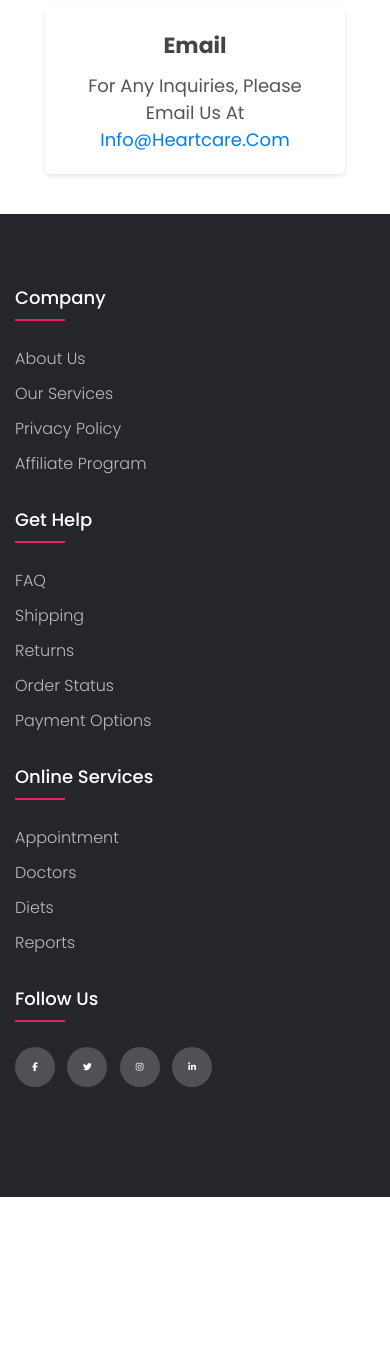
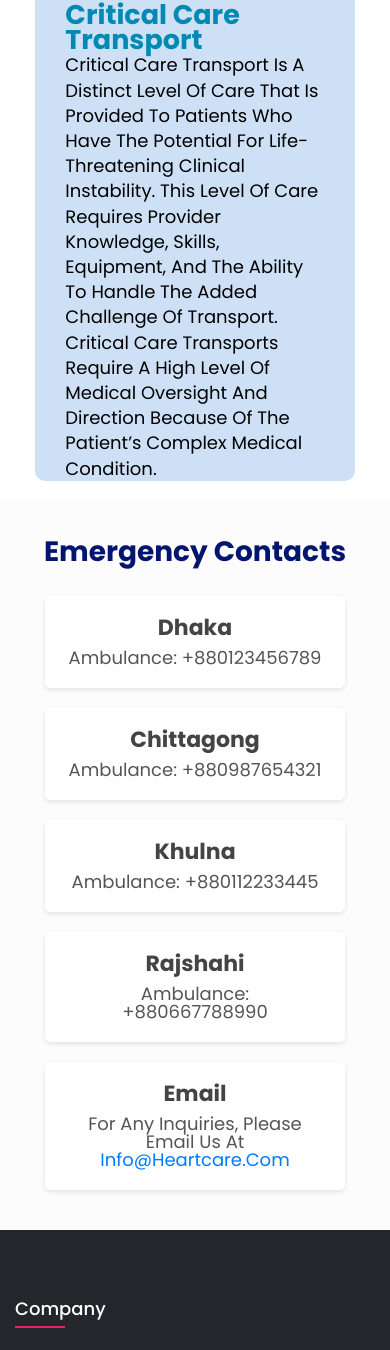
Before and after one commit to Dhoritri/Heart-Health-Monitoring-System, a PHP site: page /ambulance.html in a window 390 px wide. Shown: the part 1908-3258 px from the top of the page. Before the commit the page ends 3105 px from the top, so only its background shows below. Run offline with PHP 8.4, Linux system fonts and the light colour scheme.

Commit message:
ambulance v2                   up

```diff
--- a/ambulance.html
+++ b/ambulance.html
@@ -12,7 +12,7 @@
     <a href="#" class="logo"><i class="fas fa-heartbeat"></i>Heart<i>C</i>are.</a>
     <div class="nav-link">
         <nav class="nav">
-            <a href="index.html" class="nvlink">Home</a>
+            <a href="#home" class="nvlink">Home</a>
             <div class="dropdown">
                 <a href="doctors.html" class="nvlink dropdown-toggle">Facility</a>
                 <div class="dropdown-menu">
@@ -44,8 +44,8 @@
         </div>
         <div class="et_pb_column et_pb_column_3_4 et_pb_column_5 et_pb_css_mix_blend_mode_passthrough et-last-child">
             <div class="et_pb_module et_pb_text et_pb_text_2 et_pb_text_align_left et_pb_bg_layout_light">
-                <div class="et_pb_text_inner">
-                    <h2>ALS – Advanced Life Support</h2>
+                <div class="et_pb_text_inner" style="text-align: left;">
+                    <h2 >ALS – Advanced Life Support</h2>
                     <p>Our Advanced Life Support (ALS) Ambulance authorities are issued and inspected by the Connecticut Department of Public Health Office of Emergency Medical Services. Our ALS ambulances are staffed with a minimum of one Emergency Medical Technician (EMT) and one Paramedic. Paramedics are licensed healthcare professionals in pre-hospital care and their capabilities include, but are not limited to: advanced airway management, cardiac monitoring and defibrillation, IV administration, and administration of select life-saving medications.</p>
                 </div>
             </div>
@@ -59,7 +59,7 @@
         </div>
         <div class="et_pb_column et_pb_column_3_4 et_pb_column_7 et_pb_css_mix_blend_mode_passthrough et-last-child">
             <div class="et_pb_module et_pb_text et_pb_text_3 et_pb_text_align_left et_pb_bg_layout_light">
-                <div class="et_pb_text_inner">
+                <div class="et_pb_text_inner"style="text-align: left;">
                     <h2>Paramedic Intercept</h2>
                     <p>This level of service is provided by a team member trained as a Paramedic. An intercept is performed when American is requested to respond along with another EMS organization that operates at the BLS level. An American Paramedic will meet up, “intercept”, with the transporting BLS organization and will get on their ambulance to provide ALS care for the patient until they arrive at the destination hospital.</p>
                 </div>
@@ -74,8 +74,8 @@
         </div>
         <div class="et_pb_column et_pb_column_3_4 et_pb_column_9 et_pb_css_mix_blend_mode_passthrough et-last-child">
             <div class="et_pb_module et_pb_text et_pb_text_4 et_pb_text_align_left et_pb_bg_layout_light">
-                <div class="et_pb_text_inner">
-                    <h2 class="fusion-responsive-typography-calculated" data-fontsize="30" data-lineheight="500px">Critical Care Transport</h2>
+                <div class="et_pb_text_inner"style="text-align: left;">
+                    <h2 >Critical Care Transport</h2>
                     <p>Critical Care Transport is a distinct level of care that is provided to patients who have the potential for life-threatening clinical instability. This level of care requires provider knowledge, skills, equipment, and the ability to handle the added challenge of transport. Critical care transports require a high level of medical oversight and direction because of the patient’s complex medical condition.</p>
                 </div>
             </div>
@@ -104,7 +104,7 @@
           </div>
           <div class="email-contact">
               <h3>Email</h3>
-              <p>For any inquiries, please email us at <a href="mailto:info@heartcare.com">info@heartcare.com</a></p>
+              <p>For any inquiries, please email us at <a href="info@heartcare.com">info@heartcare.com</a></p>
           </div>
       </div>
   </div>
--- a/css/ambulance.css
+++ b/css/ambulance.css
@@ -204,7 +204,7 @@
         display: block;
     }
     .header .nav-link .nvlink:hover{
-        color: #008AB3;
+        color: #7fc8df;
         font-size: 30px;
     }
     .header .nav.active{
@@ -237,16 +237,37 @@
 h2{
     color: var(--cyan);
 }
+.et_pb_text_inner {
+    text-align: left;
+}
 
 .et_pb_row_1.et_pb_row, .et_pb_row_2.et_pb_row, .et_pb_row_3.et_pb_row, .et_pb_row_4.et_pb_row {
-  padding-right: 25px !important;
-  padding-left: 25px !important;
-  margin-top: 30px !important;
+  padding-right: 30px !important;
+  padding-left: 30px !important;
+  margin-top: 50px !important;
   padding-right: 25px;
   padding-left: 25px;
 }
+/*hover effect*/
+.et_pb_row_2:hover {
+    transform: scale(0.92);
+    background: rgb(242, 245, 247);
+}
+.et_pb_row_3:hover {
+    transform: scale(0.92);
+    background: #cee0f5;
+}
+.et_pb_row_4:hover {
+    transform: scale(0.92);
+    background: rgb(242, 245, 247);
+}
+/*hover effect*/
+.et_pb_row_3.et_pb_row{
+    border-radius: 10px 10px 10px 10px;
+}
+
 .et_pb_row_2, .et_pb_row_4 {
-  background-color: #F9EDED;
+  background-color: #cee0f5;
   border-radius: 10px 10px 10px 10px;
   overflow: hidden;
   transition: transform 300ms ease 0ms;
@@ -268,8 +289,9 @@
   background-position: 50%;
   background-repeat: no-repeat;
 }
+
 .et_pb_row {
-  width: 80%;
+  width: 90%;
   max-width: 1080px;
   margin: auto;
     margin-top: auto;
@@ -277,7 +299,7 @@
 }
 
 .contacts {
-    background-color: #ffffff;
+    background-color: #fcfcfc;
     padding: 40px 0;
     border: none;
 }
@@ -292,8 +314,9 @@
     text-align: center;
     font-size: 28px;
     margin-bottom: 30px;
-    color: #333;
+    color: #041570;
 }
+
 
 .contacts .contact-info {
     display: flex;
@@ -301,6 +324,7 @@
     justify-content: center;
     gap: 20px;
 }
+
 
 .contacts .city-contact,
 .contacts .email-contact {
@@ -313,6 +337,16 @@
     text-align: center;
     box-shadow: 0 2px 5px rgba(0, 0, 0, 0.1);
 }
+
+.contacts .email-contact:hover {
+    transform: scale(0.92);
+    background: rgb(242, 245, 247);
+}
+.contacts .city-contact:hover {
+    transform: scale(0.92);
+    background: rgb(242, 245, 247);
+}
+
 
 .contacts .city-contact h3,
 .contacts .email-contact h3 {
@@ -335,6 +369,38 @@
 .contacts .email-contact a:hover {
     text-decoration: underline;
 }
+
+/*fade out animation code*/
+@keyframes appear {
+    from {
+      opacity: 0;
+      clip-path: inset(100% 100% 0 0);
+    }
+    to {
+      opacity: 1;
+      clip-path: inset(0 0 0 0);
+    }
+  }
+
+  .city-contact {
+    animation: appear linear;
+    animation-timeline: view();
+    animation-range: entry 0% cover 35%;
+  }
+  .email-contact{
+    animation: appear linear;
+    animation-timeline: view();
+    animation-range: entry 0% cover 35%;
+  }
+
+/*fade out animation code end*/
+
+
+
+
+
+
+
 
 
 .footer{
@@ -409,3 +475,70 @@
       width: 100%;
   }
   }
+
+
+
+
+
+
+
+
+
+
+
+
+
+
+
+
+
+
+
+
+
+
+
+
+
+
+
+
+* {
+  -webkit-box-sizing: border-box;
+
+  box-sizing: border-box;
+
+}
+.et_pb_module.et_pb_text_align_left {
+  text-align: left;
+
+}
+.et_pb_text_1, .et_pb_text_2, .et_pb_text_3, .et_pb_text_4 {
+  line-height: 1.4em;
+
+  line-height: 1.4em;
+
+}
+.et_pb_text {
+  word-wrap: break-word;
+
+}
+body, input, textarea, select {
+  font-family: 'Arial',Helvetica,Arial,Lucida,sans-serif;
+
+}
+body, .et_pb_column_1_2 .et_quote_content blockquote cite, .et_pb_column_1_2 .et_link_content a.et_link_main_url, .et_pb_column_1_3 .et_quote_content blockquote cite, .et_pb_column_3_8 .et_quote_content blockquote cite, .et_pb_column_1_4 .et_quote_content blockquote cite, .et_pb_blog_grid .et_quote_content blockquote cite, .et_pb_column_1_3 .et_link_content a.et_link_main_url, .et_pb_column_3_8 .et_link_content a.et_link_main_url, .et_pb_column_1_4 .et_link_content a.et_link_main_url, .et_pb_blog_grid .et_link_content a.et_link_main_url, body .et_pb_bg_layout_light .et_pb_post p, body .et_pb_bg_layout_dark .et_pb_post p {
+  font-size: 18px;
+
+}
+
+body {
+  line-height: 1;
+
+}
+body {
+  --wp--style--global--content-size: 823px;
+
+  --wp--style--global--wide-size: 1080px;
+
+}
```
